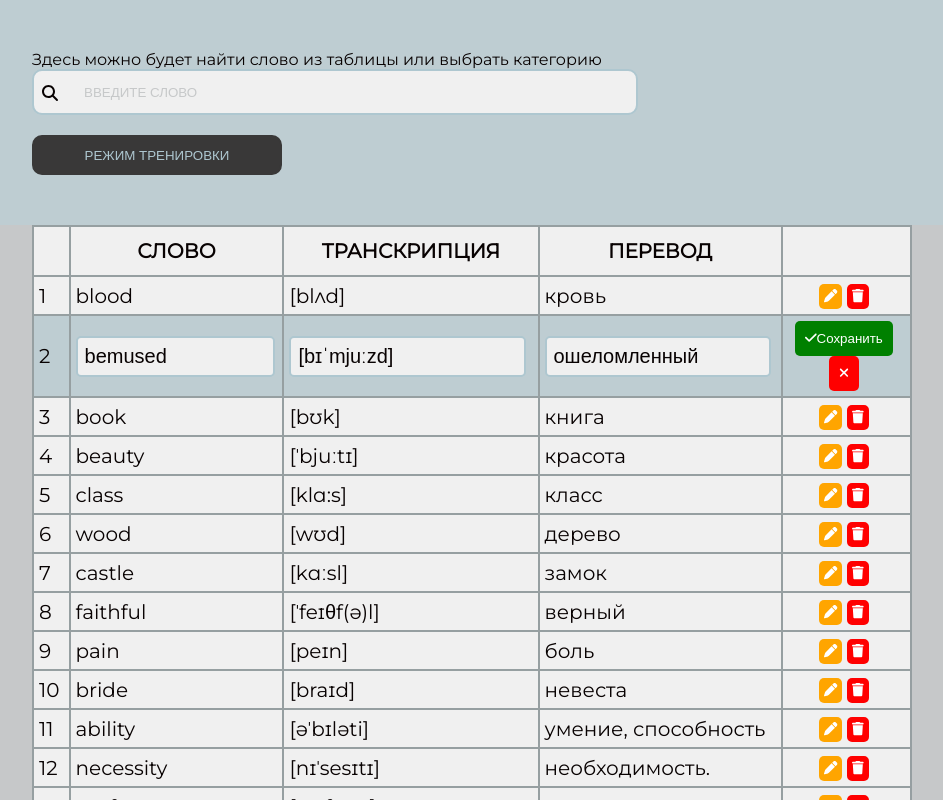
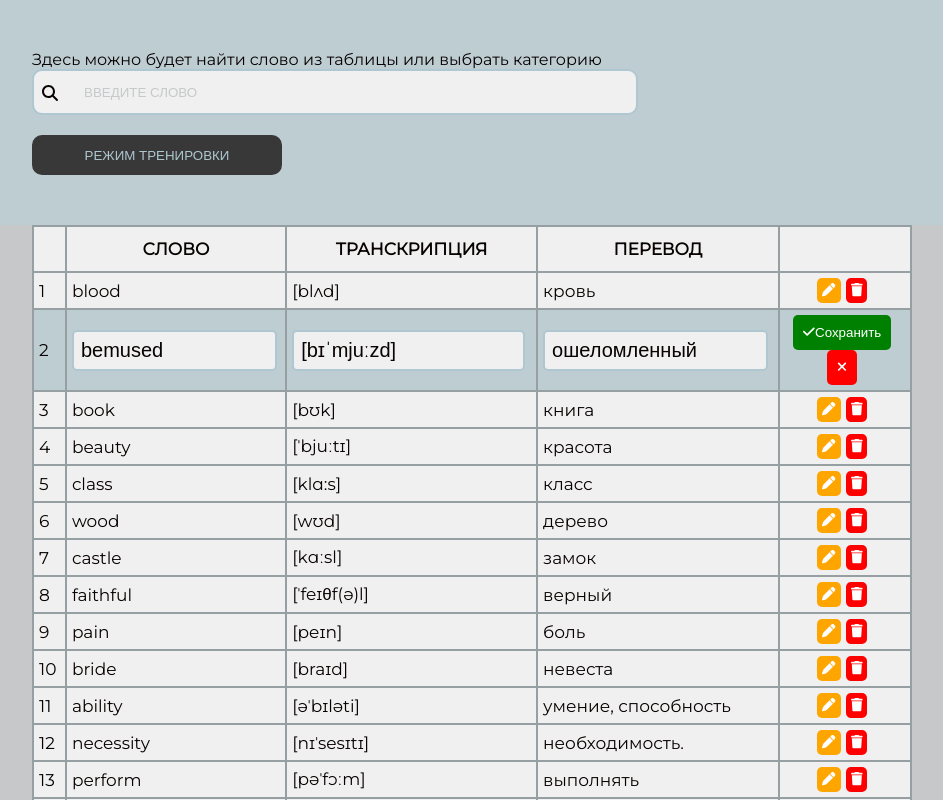
Before and after one commit to OlaGolanova/Words, a React (Create React App) app in the folder words/: page / in a window 1280 px wide. Shown: the top 800 px of the page, without its empty margins (168-1111 px from the left). Built offline with nearby package versions, Linux system fonts and the light colour scheme.

Commit message:
fontsize 17

```diff
--- a/words/src/components/variables.scss
+++ b/words/src/components/variables.scss
@@ -9,6 +9,6 @@ $colorTextHoverBtn:#7FFFD4;
 $colorBtn:#393838;
 $colorBtntHover:#5d5c5c;
 
-$fontSizeTable: 20px;
+$fontSizeTable: 17px;
 
 $fontMain: 'Montserrat', sans-serif;
```
